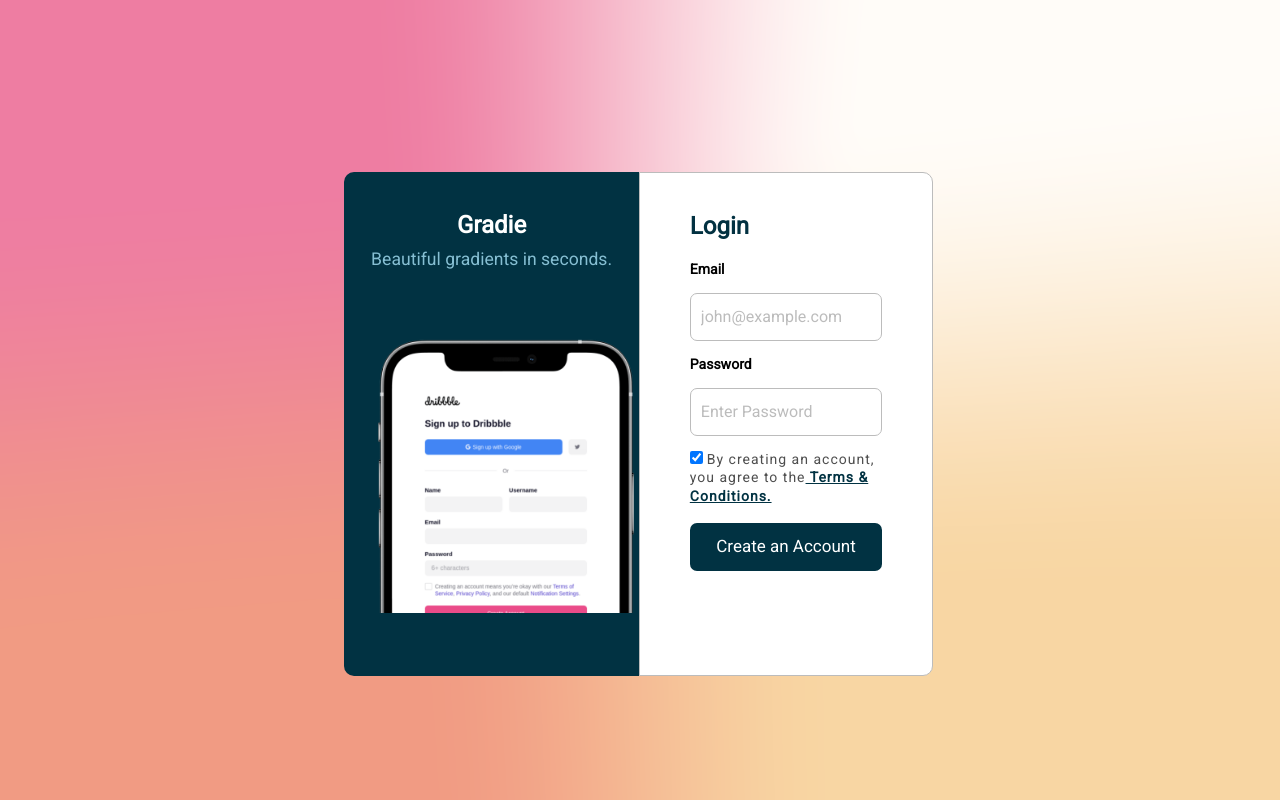
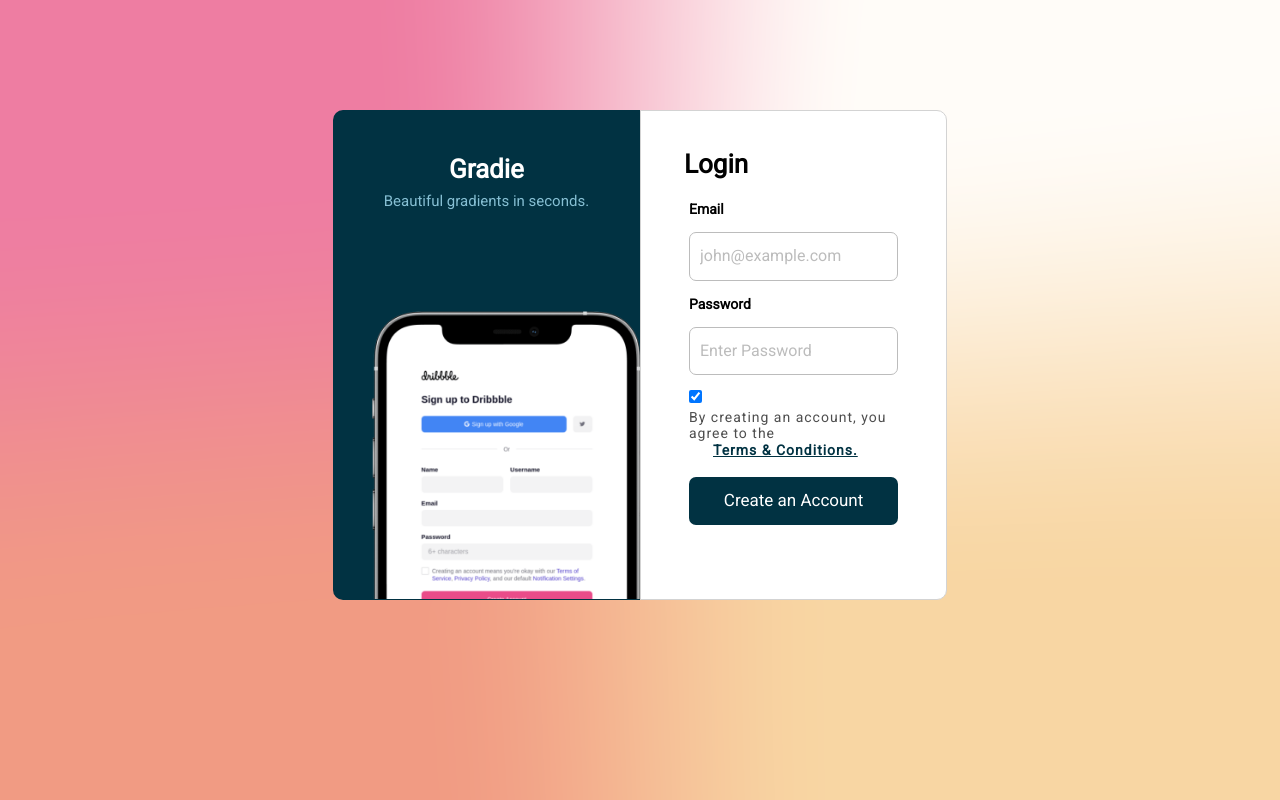
Before and after one commit to shayanhaghani/Codewell.github.io, a plain HTML site: page index.html in a window 1280 px wide. Drawn offline with nearby package versions, Linux system fonts and the light colour scheme.

Commit message:
initial commit

```diff
--- a/css/style.css
+++ b/css/style.css
@@ -1,12 +1,47 @@
+/* START AutoPreFixer For FlexBox */
+@mixin flexbox() {
+  display: -webkit-box;
+  display: -moz-box;
+  display: -ms-flexbox;
+  display: -webkit-flex;
+  display: flex;
+}
+
+@mixin flex($values) {
+  -webkit-box-flex: $values;
+  -moz-box-flex:  $values;
+  -webkit-flex:  $values;
+  -ms-flex:  $values;
+  flex:  $values;
+}
+
+@mixin order($val) {
+  -webkit-box-ordinal-group: $val;
+  -moz-box-ordinal-group: $val;
+  -ms-flex-order: $val;
+  -webkit-order: $val;
+  order: $val;
+}
+
+.wrapper {
+  @include flexbox();
+}
+
+.item {
+  @include flex(1 200px);
+  @include order(2);
+}
+
+/* END AutoPreFixer For FlexBox */
+
 * {
   box-sizing: border-box;
 }
 
 body, html {
-  font-family:	Roboto;
+  font-family:  Roboto;
   height: 100%;
   background-image: url("../images/Background.png");
-  min-height: 700px;
   background-position: center;
   background-repeat: no-repeat;
   background-size: cover;
@@ -14,62 +49,58 @@ body, html {
   overflow-y: hidden; /* Hide vertical scrollbar */
   overflow-x: hidden; /* Hide horizontal scrollbar */
 }
+.flex-container {
+  display: flex;
+  flex-direction: row;
+  justify-content: center;
+  align-items: center;
+  margin-top: 110px; }
 
-.container {
-	width: 46%;
-    height: 63%;
-    position: relative;
-    margin-left: 50px;
-}
-
-
-.child {
-	position: relative;
-    top: 45%;
-    left: 50%;
-    margin: -55px 0px 0px 0px;
-}
-
-.right {
-	background-color: #ffffff;
-	width: 50%;
-	height: 100%;
-	float: right;
-	border-radius: 0 10px 10px 0;
-	border: 1px solid #bcbcbc;
-	padding: 0px 30px 0 30px;
+.flex-container > div.left {
+  background-color: #013242;
+  color: black;
+  width: 24%;
+  height: 490px;
+  border-radius: 10px 0px 0px 10px;
+  padding: 28px;
 
 }
 
-.left {
-	background-color: #013242;
-	width: 50%;
-	height: 100%;
-	float: left;
-	border-radius:  10px 0  0 10px;
+.flex-container > div.right {
+  background-color: #ffffff;
+  color: black;
+  width: 24%;
+  height: 490px;
+  border-radius: 0px 10px 10px 0px;
+  border: 1px solid lightgray;
+  padding: 28px;
 }
-
-.text {
-	text-align: center;
-	margin-top: 40px;
-
-}
-.explain {
-	text-align: center;
-	font-size: 1.1rem;
-	margin-top: 30px;
+ .flex-container > div.left > img {
+  width: 380px;
+  height: auto;
+  margin-top: -99px;
+  margin-left: -44px;
 
   }
 
+   .flex-container > div.left > p {
+    text-align: center;
+    margin-top: -10px;
+    font-size: 15px;
+    font-weight: 100;
+    color: #86bfd3;
+  }
+   .flex-container > div.left > h1 {
+    text-align: center;
+    color: #ffffff;
+    font-size: 26px;
+  }
 
-.text2 {
-	margin-top: 40px;
-    padding-left: 20px;
-    color: #023141;
+.flex-container > div.right > h1 {
+    font-size: 26px;
+    margin: 11px 15px;
   }
-.form {
-	margin: 20px;
-}
+
 
   input[type=text], input[type=password] {
   width: 100%;
@@ -80,13 +111,10 @@ input[type=text], input[type=password] {
     border-radius: 7px;
     box-sizing: border-box;
   }
+  .form {
+  margin: 20px;
+}
 
-  .mobile {
-	width: 360px;
-    height: auto;
-    margin-top: -123px;
-    margin-left: -18px;
-  }
 
   .button {
     width: 100%;
@@ -146,13 +174,14 @@ input[type=text], input[type=password] {
 .hyperlink {
   color: #013242;
   font-weight: bold;
+  display: inline-grid;
+  padding-left: 24px;
 
 }
-
 a {
   color: #4e4e4e;
     font-size: 14px;
     font-weight: 100;
     letter-spacing: 1px;
+    display: inline-grid;
 }
-}
--- a/index.html
+++ b/index.html
@@ -1,54 +1,37 @@
-<!doctype html>
-<html class="no-js" lang="english">
+<!DOCTYPE html>
+<html>
 <head>
 	<meta charset="utf-8">
-        <meta http-equiv="x-ua-compatible" content="ie=edge">
-        <title></title>
-        <meta name="description" content="">
 	<meta name="viewport" content="width=device-width, initial-scale=1">
 	<link rel="stylesheet" href="https://fonts.googleapis.com/css?family=Roboto">
-        <link rel="manifest" href="site.webmanifest">
-        <link rel="apple-touch-icon" href="icon.png">
-        <!-- Place favicon.ico in the root directory -->
-
  	<link rel="stylesheet" href="css/normalize.css">
  	<link rel="stylesheet" href="css/style.css">
+	<title></title>
 </head>
 <body>
 
-        <!--[if lte IE 9]>
-            <p class="browserupgrade">You are using an <strong>outdated</strong> browser. Pleasea href="https://browsehappy.com/">upgrade your browser</a> to improve your experience and security.</p>
-        <![endif]-->
 
-        <div class="container">
-
-            <div class="child left ">
-             <h2 class="text" style="color: #ffffff;">Gradie</h2>
-             <p class="explain" style="margin-top: -10px;color: #86bfd3;">Beautiful gradients in seconds.</p>
+	<div class="flex-container">
+			<div class="left">
+				<h1>Gradie</h1>
+				<p>Beautiful gradients in seconds.</p>
 				<img class="mobile" src="images/iPhone-Mockup.png">
 			</div>
 
-             <div class="child right ">
-             <h2 class="text2">Login</h2>
-
+			<div class="right">
+				<h1>Login</h1>
 				<div class="form">
                    <label for="email"><b style="font-size: 14px;">Email</b></label>
                    <input type="text" placeholder="john@example.com" name="email" required>
                    <label for="psw"><b style="font-size: 14px;">Password</b></label>
                    <input type="password" placeholder="Enter Password" name="psw" required>
-                   <br><input type="checkbox" checked="false" name="remember">
+                   <br><input type="checkbox" checked>
                    <a>By creating an account, you
-                    agree to the<a class="hyperlink" href="https://www.google.com"> Terms &
+                    <br>agree to the<a class="hyperlink" href="https://www.google.com"> Terms &
                     Conditions.</a></a>
                    <button class="button" type="submit"><span>Create an Account</span></button>
                    <label>
-
-                   </label>
 			</div>
 	</div>
-        </div>
-
-
-
 </body>
 </html>
```
Also changed, not shown: 2 other files. Lines whose indentation alone changed are shown as unchanged.
